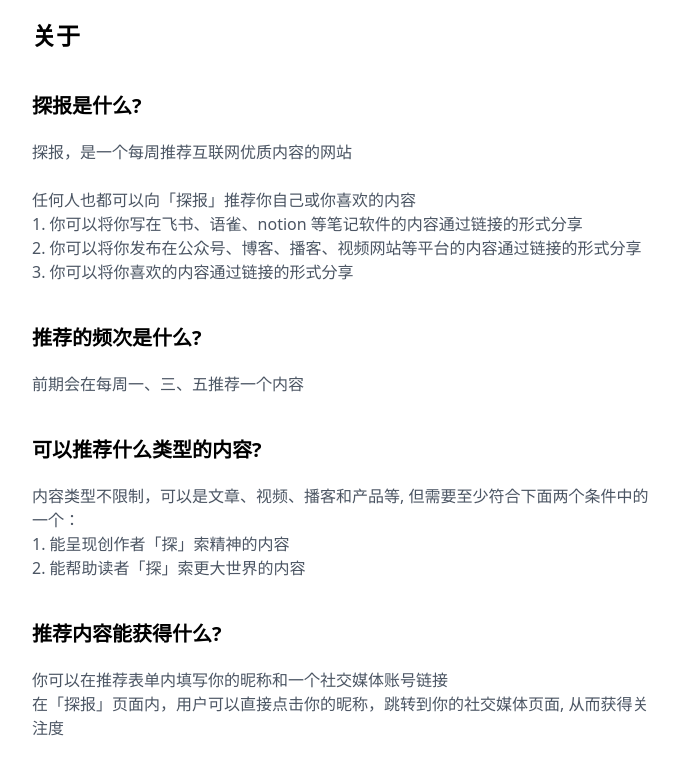
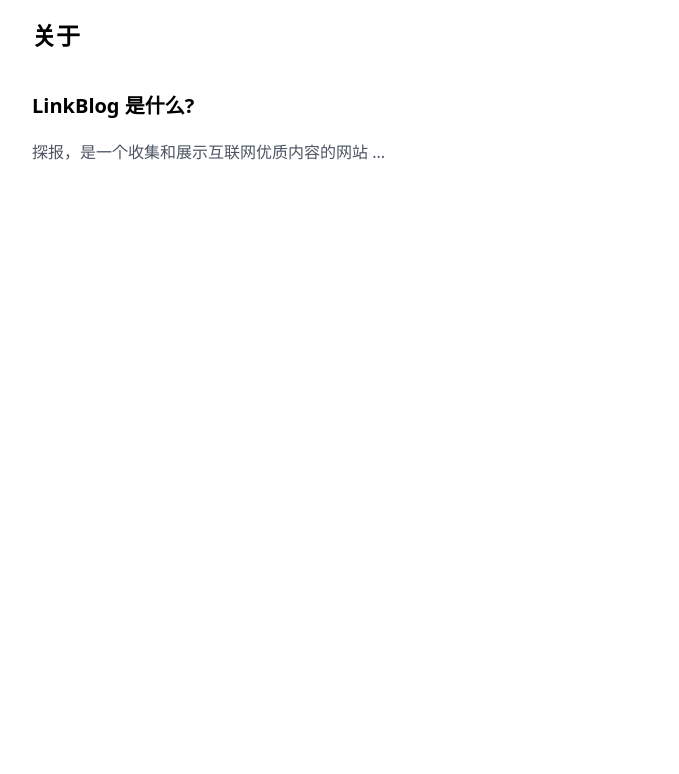
Before and after one commit to kaiqiangzhao/linkbook, a Nuxt app: page /about in a window 1280 px wide. Shown: the top 774 px of the page, without its empty margins (292-971 px from the left). Built offline with nearby package versions, Linux system fonts and the light colour scheme.

Commit message:
feat: 修改 about

```diff
--- a/pages/about.vue
+++ b/pages/about.vue
@@ -5,35 +5,9 @@
     </div>
     <div class="m-5">
       <div class="py-5">
-        <p class="text-xl font-semibold mb-5">探报是什么?</p>
+        <p class="text-xl font-semibold mb-5">LinkBlog 是什么?</p>
         <div class="text-base text-gray-600">
-          <p>探报，是一个每周推荐互联网优质内容的网站</p>
-          <br>
-          <p>任何人也都可以向「探报」推荐你自己或你喜欢的内容</p>
-          <p>1. 你可以将你写在飞书、语雀、notion 等笔记软件的内容通过链接的形式分享</p>
-          <p>2. 你可以将你发布在公众号、博客、播客、视频网站等平台的内容通过链接的形式分享</p>
-          <p>3. 你可以将你喜欢的内容通过链接的形式分享</p>
-        </div>
-      </div>
-      <div class="py-5">
-        <p class="text-xl font-semibold mb-5">推荐的频次是什么?</p>
-        <div class="text-base text-gray-600">
-          <p>前期会在每周一、三、五推荐一个内容</p>
-        </div>
-      </div>
-      <div class="py-5">
-        <p class="text-xl font-semibold mb-5">可以推荐什么类型的内容?</p>
-        <div class="text-base text-gray-600">
-          <p>内容类型不限制，可以是文章、视频、播客和产品等, 但需要至少符合下面两个条件中的一个：</p>
-          <p>1. 能呈现创作者「探」索精神的内容</p>
-          <p>2. 能帮助读者「探」索更大世界的内容</p>
-        </div>
-      </div>
-      <div class="py-5">
-        <p class="text-xl font-semibold mb-5">推荐内容能获得什么?</p>
-        <div class="text-base text-gray-600">
-          <p>你可以在推荐表单内填写你的昵称和一个社交媒体账号链接</p>
-          <p>在「探报」页面内，用户可以直接点击你的昵称，跳转到你的社交媒体页面, 从而获得关注度</p>
+          <p>探报，是一个收集和展示互联网优质内容的网站 ...</p>
         </div>
       </div>
     </div>
```
